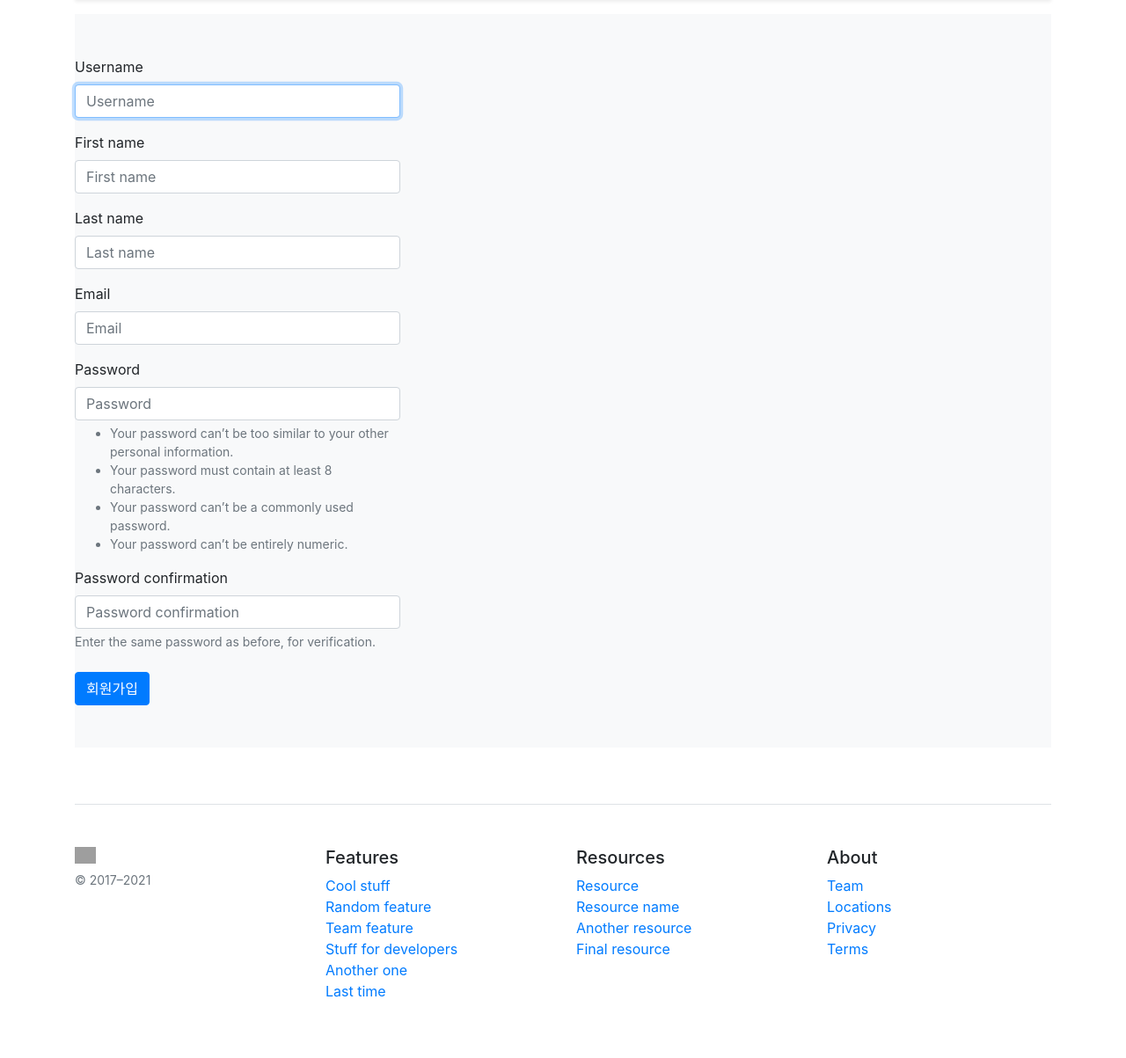
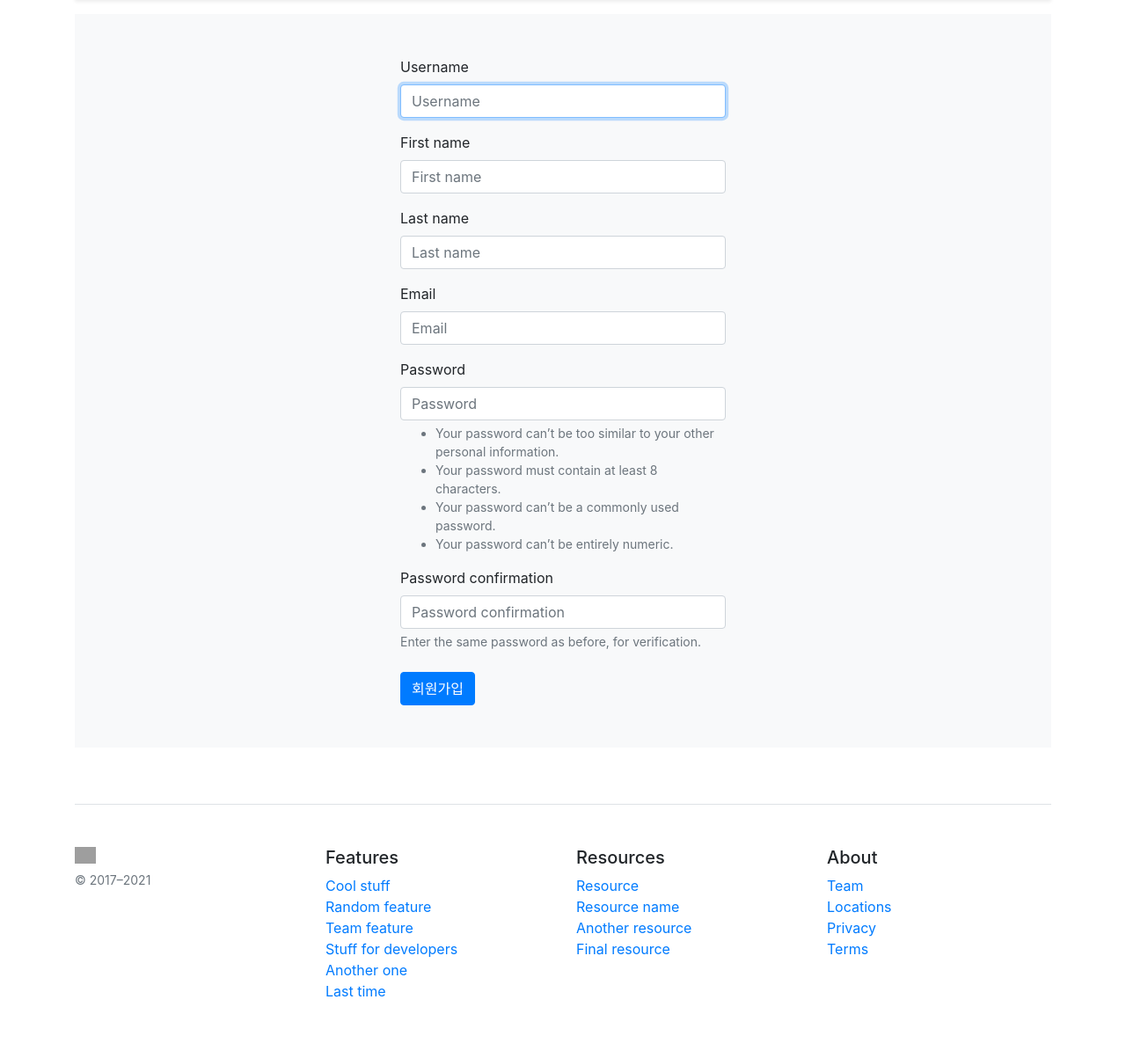
Before and after one commit to NGG-kang/DjangoReview, a Django app: page /accounts/singup/ in a window 1280 px wide. Shown: the part 71-1274 px from the top of the page at 88% size. Run offline with Django 3.2, Linux system fonts and the light colour scheme; some libraries are stand-ins or nearby versions; grey boxes are pictures that could not be loaded.

Commit message:
add container (css)

```diff
--- a/MixedDjango/clonecodding/clonecodding/templates/form.html
+++ b/MixedDjango/clonecodding/clonecodding/templates/form.html
@@ -1,13 +1,15 @@
 {% load bootstrap4 %}
 
 {% block content %}
-<form method="post" action="" enctype="multipart/form-data">
-  {% csrf_token %}
-  {% bootstrap_form form %}
-  {% buttons %}
-    <button type="submit" class="btn btn-primary mt-2">
+<div class="container">
+    <div class="row">
+        <form method="post" action="" enctype="multipart/form-data">
+            {% csrf_token %}
+            {% bootstrap_form form %}
+            <button type="submit" class="btn btn-primary mt-2">
                 {{ submit_label|default:"Submit" }}
             </button>
-  {% endbuttons %}
-</form>
+        </form>
+    </div>
+</div>
 {% endblock %}
```
